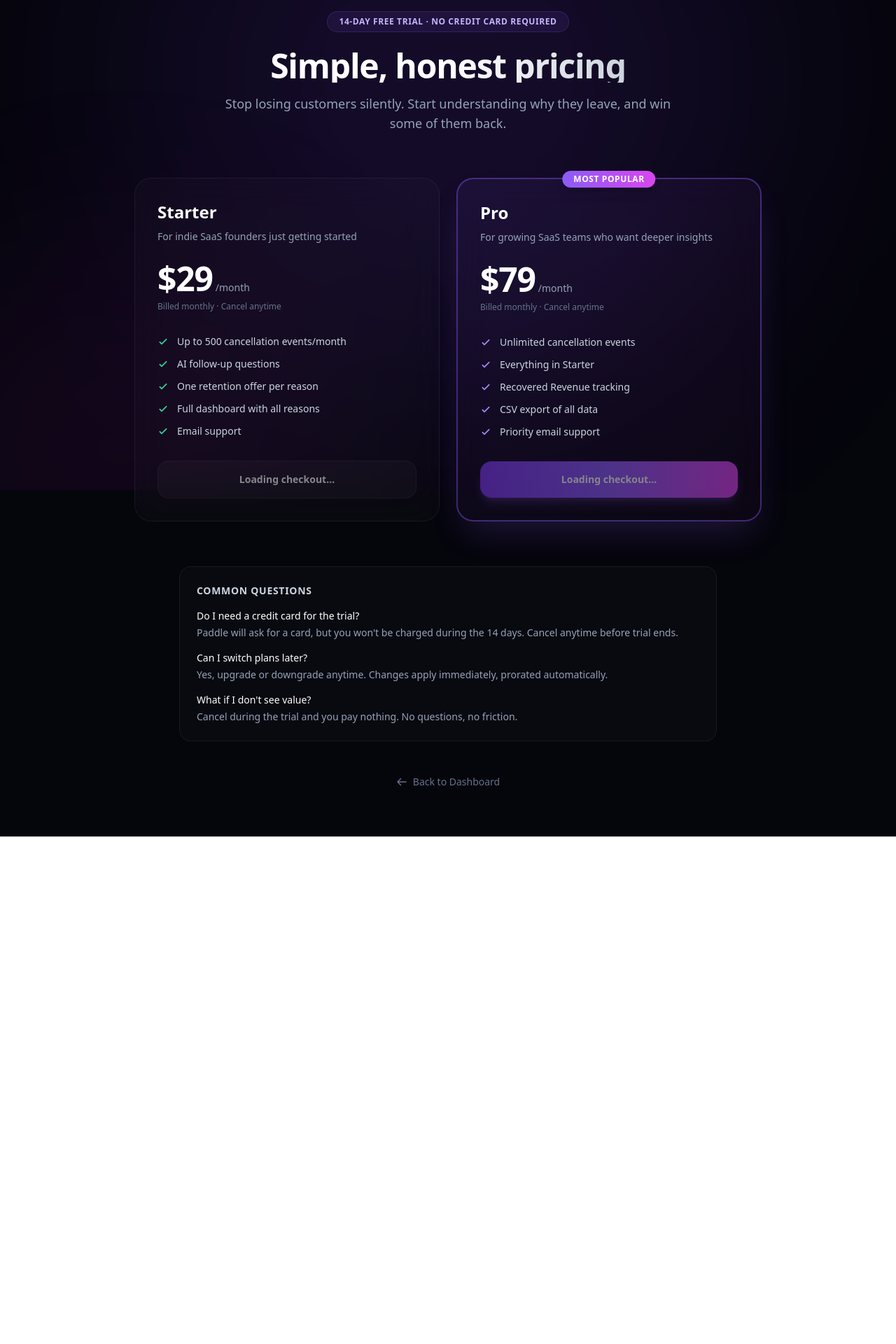
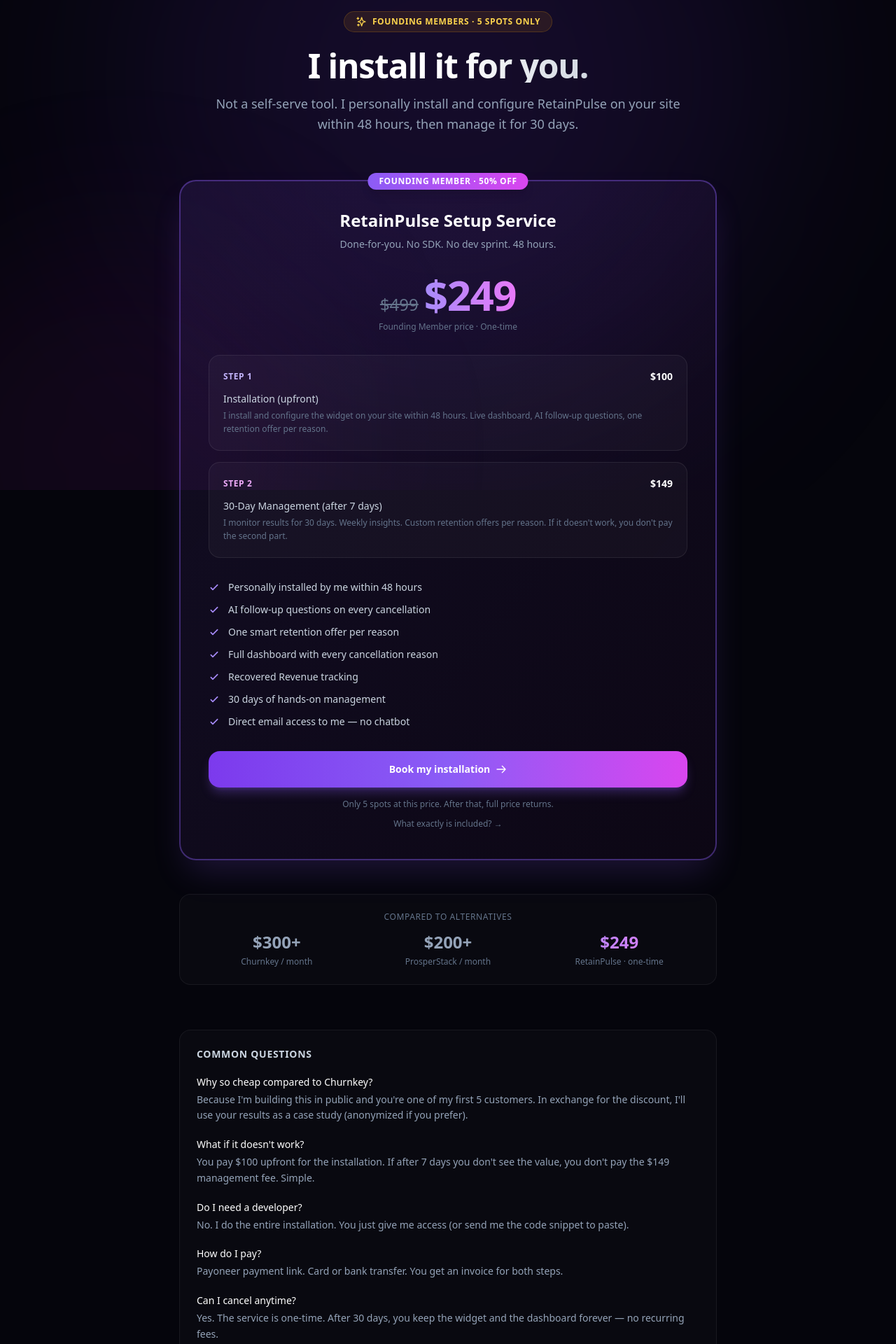
Before and after one commit to owikawa01-a11y/churnguard, a Next.js app: page /pricing in a window 1280 px wide. Shown: the part 100-2020 px from the top of the page at 70% size. Before the commit the page ends 1295 px from the top, so only its background shows below. Built offline with nearby package versions, Linux system fonts and the light colour scheme; no server answers.

Commit message:
rebrand to RetainPulse + new pricing page

```diff
--- a/app/pricing/page.js
+++ b/app/pricing/page.js
@@ -1,9 +1,6 @@
 "use client";
 
-import { useState, useEffect } from 'react';
-import Script from 'next/script';
-import { supabase } from '../../lib/supabaseClient';
-import { useRouter } from 'next/navigation';
+import { useState } from 'react';
 import Link from 'next/link';
 
 const IconCheck = () => (
@@ -24,176 +21,122 @@
   </svg>
 );
 
-const PLANS = [
-  {
-    id: 'starter',
-    name: 'Starter',
-    price: 29,
-    description: 'For indie SaaS founders just getting started',
-    features: [
-      'Up to 500 cancellation events/month',
-      'AI follow-up questions',
-      'One retention offer per reason',
-      'Full dashboard with all reasons',
-      'Email support',
-    ],
-    highlight: false,
-  },
-  {
-    id: 'pro',
-    name: 'Pro',
-    price: 79,
-    description: 'For growing SaaS teams who want deeper insights',
-    features: [
-      'Unlimited cancellation events',
-      'Everything in Starter',
-      'Recovered Revenue tracking',
-      'CSV export of all data',
-      'Priority email support',
-    ],
-    highlight: true,
-  },
-];
+const IconSpark = () => (
+  <svg className="w-4 h-4" fill="none" stroke="currentColor" viewBox="0 0 24 24" strokeWidth={2}>
+    <path strokeLinecap="round" strokeLinejoin="round" d="M5 3v4M3 5h4M6 17v4m-2-2h4m5-16l2.286 6.857L21 12l-5.714 2.143L13 21l-2.286-6.857L5 12l5.714-2.143L13 3z" />
+  </svg>
+);
 
 export default function PricingPage() {
-  const [loading, setLoading] = useState(null);
-  const [error, setError] = useState(null);
-  const [paddleReady, setPaddleReady] = useState(false);
-  const router = useRouter();
+  const [showOfferDetails, setShowOfferDetails] = useState(false);
 
-  useEffect(() => {
-    if (!paddleReady || typeof window === 'undefined' || !window.Paddle) return;
-
-    try {
-      window.Paddle.Environment.set(
-        process.env.NEXT_PUBLIC_PADDLE_ENVIRONMENT || 'sandbox'
+  const bookInstallation = () => {
+    const subject = encodeURIComponent('RetainPulse — Book my installation');
+    const body = encodeURIComponent(
+      `Hi,\n\nI'm interested in the RetainPulse Founding Member offer.\n\nMy SaaS:\nMy MRR range:\nMy cancellation flow today:\n\nThanks!`
     );
-
-      window.Paddle.Initialize({
-        token: process.env.NEXT_PUBLIC_PADDLE_CLIENT_TOKEN,
-        eventCallback: (event) => {
-          if (event.name === 'checkout.completed') {
-            router.push('/dashboard?checkout=success');
-          }
-        },
-      });
-    } catch (err) {
-      console.error('[Pricing] Paddle init failed:', err);
-    }
-  }, [paddleReady, router]);
-
-  const handleSubscribe = async (planId) => {
-    setLoading(planId);
-    setError(null);
-
-    try {
-      const { data: { session } } = await supabase.auth.getSession();
-
-      if (!session) {
-        router.push('/login?redirect=/pricing');
-        return;
-      }
-
-      const res = await fetch('/api/paddle/checkout', {
-        method: 'POST',
-        headers: {
-          'Content-Type': 'application/json',
-          Authorization: `Bearer ${session.access_token}`,
-        },
-        body: JSON.stringify({ plan: planId }),
-      });
-
-      const data = await res.json();
-
-      if (!res.ok || !data.transaction_id) {
-        throw new Error(data.error || 'Failed to create transaction');
-      }
-
-      if (window.Paddle && typeof window.Paddle.Checkout?.open === 'function') {
-        window.Paddle.Checkout.open({
-          transactionId: data.transaction_id,
-        });
-      } else {
-        throw new Error('Paddle.js not loaded yet. Please refresh and try again.');
-      }
-    } catch (err) {
-      console.error('[Pricing] Checkout error:', err);
-      setError(err.message || 'Something went wrong. Please try again.');
-      setLoading(null);
-    }
+    window.location.href = `mailto:RetainPulse+akamss001@gmail.com?subject=${subject}&body=${body}`;
   };
 
   return (
-    <>
-      <Script
-        src="https://cdn.paddle.com/paddle/v2/paddle.js"
-        onLoad={() => setPaddleReady(true)}
-        strategy="afterInteractive"
-      />
+    <div className="relative min-h-screen bg-[#05050c] text-white font-sans antialiased overflow-x-hidden">
 
-      <div className="relative min-h-screen bg-[#05050c] text-white font-sans antialiased overflow-x-hidden">
+      {/* Background */}
       <div className="fixed inset-0 overflow-hidden pointer-events-none">
         <div className="absolute top-[-30%] left-1/2 -translate-x-1/2 w-[900px] h-[900px] bg-violet-600/[0.13] rounded-full blur-[140px]"></div>
         <div className="absolute bottom-[-30%] left-[-10%] w-[600px] h-[600px] bg-fuchsia-600/[0.07] rounded-full blur-[130px]"></div>
       </div>
 
-        <div className="relative z-10 max-w-6xl mx-auto px-6 py-12 md:px-10 md:py-16">
-          <Link href="/dashboard" className="inline-flex items-center gap-2 text-slate-500 hover:text-slate-300 text-sm mb-8 transition-colors">
+      <div className="relative z-10 max-w-5xl mx-auto px-6 py-12 md:px-10 md:py-16">
+
+        {/* Back */}
+        <Link
+          href="/"
+          className="inline-flex items-center gap-2 text-slate-500 hover:text-slate-300 text-sm mb-8 transition-colors"
+        >
           <IconBack />
-            <span>Back to Dashboard</span>
+          <span>Back to home</span>
         </Link>
 
+        {/* Header */}
         <header className="text-center mb-16">
-            <div className="inline-block px-4 py-1.5 rounded-full bg-violet-500/10 border border-violet-500/20 text-violet-300 text-xs font-semibold tracking-wider uppercase mb-6">
-              14-day free trial · No credit card required
+          <div className="inline-flex items-center gap-2 px-4 py-1.5 rounded-full bg-amber-500/10 border border-amber-500/20 text-amber-300 text-xs font-semibold tracking-wider uppercase mb-6">
+            <IconSpark />
+            <span>Founding Members · 5 spots only</span>
           </div>
+
           <h1 className="text-4xl md:text-5xl font-bold tracking-tight bg-gradient-to-r from-white via-white to-slate-400 bg-clip-text text-transparent mb-4">
-              Simple, honest pricing
+            I install it for you.
           </h1>
-            <p className="text-slate-400 text-lg max-w-2xl mx-auto">
-              Stop losing customers silently. Start understanding why they leave, and win some of them back.
+
+          <p className="text-slate-400 text-lg max-w-2xl mx-auto leading-relaxed">
+            Not a self-serve tool. I personally install and configure RetainPulse on your site within 48 hours,
+            then manage it for 30 days.
           </p>
         </header>
 
-          {error && (
-            <div className="max-w-2xl mx-auto mb-8 p-4 rounded-xl bg-red-500/10 border border-red-500/20 text-red-300 text-sm text-center">
-              {error}
-            </div>
-          )}
+        {/* Main Pricing Card */}
+        <div className="max-w-3xl mx-auto mb-12">
+          <div className="relative rounded-3xl p-8 md:p-10 bg-gradient-to-br from-violet-500/[0.10] to-fuchsia-500/[0.04] border-2 border-violet-500/40 shadow-2xl shadow-violet-500/20">
 
-          <div className="grid grid-cols-1 md:grid-cols-2 gap-6 max-w-4xl mx-auto">
-            {PLANS.map((plan) => (
-              <div
-                key={plan.id}
-                className={`relative rounded-3xl p-8 backdrop-blur-xl transition-all duration-300 hover:-translate-y-1 ${
-                  plan.highlight
-                    ? 'bg-gradient-to-br from-violet-500/[0.08] to-fuchsia-500/[0.04] border-2 border-violet-500/40 shadow-2xl shadow-violet-500/20'
-                    : 'bg-white/[0.02] border border-white/[0.06] hover:border-white/[0.12]'
-                }`}
-              >
-                {plan.highlight && (
             <div className="absolute -top-3 left-1/2 -translate-x-1/2 px-4 py-1 rounded-full bg-gradient-to-r from-violet-500 to-fuchsia-500 text-white text-xs font-bold tracking-wider uppercase shadow-lg">
-                    Most Popular
-                  </div>
-                )}
-
-                <div className="mb-6">
-                  <h2 className="text-2xl font-bold mb-2">{plan.name}</h2>
-                  <p className="text-sm text-slate-400 leading-relaxed">{plan.description}</p>
+              Founding Member · 50% off
             </div>
 
-                <div className="mb-8">
-                  <div className="flex items-baseline gap-1">
-                    <span className="text-5xl font-bold tracking-tight">${plan.price}</span>
-                    <span className="text-slate-400 text-sm">/month</span>
-                  </div>
-                  <p className="text-xs text-slate-500 mt-2">Billed monthly · Cancel anytime</p>
+            <div className="text-center mb-8">
+              <h2 className="text-2xl font-bold mb-2">RetainPulse Setup Service</h2>
+              <p className="text-sm text-slate-400">Done-for-you. No SDK. No dev sprint. 48 hours.</p>
             </div>
 
+            {/* Price */}
+            <div className="text-center mb-8">
+              <div className="flex items-baseline justify-center gap-2 mb-2">
+                <span className="text-slate-500 line-through text-2xl">$499</span>
+                <span className="text-6xl font-bold tracking-tight bg-gradient-to-r from-violet-400 to-fuchsia-400 bg-clip-text text-transparent">$249</span>
+              </div>
+              <p className="text-xs text-slate-500">Founding Member price · One-time</p>
+            </div>
+
+            {/* What you get */}
+            <div className="mb-8 space-y-4">
+              <div className="rounded-2xl bg-white/[0.03] border border-white/[0.08] p-5">
+                <div className="flex items-center justify-between mb-3">
+                  <span className="text-xs font-bold text-violet-300 uppercase tracking-wider">Step 1</span>
+                  <span className="text-sm font-bold text-white">$100</span>
+                </div>
+                <p className="text-sm text-slate-300 mb-1 font-medium">Installation (upfront)</p>
+                <p className="text-xs text-slate-500 leading-relaxed">
+                  I install and configure the widget on your site within 48 hours.
+                  Live dashboard, AI follow-up questions, one retention offer per reason.
+                </p>
+              </div>
+
+              <div className="rounded-2xl bg-white/[0.03] border border-white/[0.08] p-5">
+                <div className="flex items-center justify-between mb-3">
+                  <span className="text-xs font-bold text-fuchsia-300 uppercase tracking-wider">Step 2</span>
+                  <span className="text-sm font-bold text-white">$149</span>
+                </div>
+                <p className="text-sm text-slate-300 mb-1 font-medium">30-Day Management (after 7 days)</p>
+                <p className="text-xs text-slate-500 leading-relaxed">
+                  I monitor results for 30 days. Weekly insights. Custom retention offers per reason.
+                  If it doesn't work, you don't pay the second part.
+                </p>
+              </div>
+            </div>
+
+            {/* Features */}
             <ul className="space-y-3 mb-8">
-                  {plan.features.map((feature, i) => (
+              {[
+                'Personally installed by me within 48 hours',
+                'AI follow-up questions on every cancellation',
+                'One smart retention offer per reason',
+                'Full dashboard with every cancellation reason',
+                'Recovered Revenue tracking',
+                '30 days of hands-on management',
+                'Direct email access to me — no chatbot',
+              ].map((feature, i) => (
                 <li key={i} className="flex items-start gap-3 text-sm text-slate-300">
-                      <span className={`mt-0.5 flex-shrink-0 ${plan.highlight ? 'text-violet-400' : 'text-emerald-400'}`}>
+                  <span className="mt-0.5 flex-shrink-0 text-violet-400">
                     <IconCheck />
                   </span>
                   <span>{feature}</span>
@@ -201,66 +144,139 @@
               ))}
             </ul>
 
+            {/* CTA */}
             <button
-                  onClick={() => handleSubscribe(plan.id)}
-                  disabled={loading !== null || !paddleReady}
-                  className={`group w-full py-4 rounded-2xl font-semibold text-sm transition-all duration-200 flex items-center justify-center gap-2 ${
-                    plan.highlight
-                      ? 'bg-gradient-to-r from-violet-600 via-violet-500 to-fuchsia-500 text-white shadow-lg shadow-violet-500/30 hover:shadow-violet-500/50 hover:scale-[1.02]'
-                      : 'bg-white/[0.05] text-white border border-white/[0.08] hover:bg-white/[0.08] hover:border-white/[0.15]'
-                  } disabled:opacity-50 disabled:cursor-not-allowed disabled:hover:scale-100`}
+              onClick={bookInstallation}
+              className="group w-full py-4 rounded-2xl font-semibold text-sm bg-gradient-to-r from-violet-600 via-violet-500 to-fuchsia-500 text-white shadow-lg shadow-violet-500/30 hover:shadow-violet-500/50 hover:scale-[1.01] transition-all duration-200 flex items-center justify-center gap-2"
             >
-                  {loading === plan.id ? (
-                    <>
-                      <div className="w-4 h-4 border-2 border-white/30 border-t-white rounded-full animate-spin"></div>
-                      <span>Loading...</span>
-                    </>
-                  ) : !paddleReady ? (
-                    <span>Loading checkout...</span>
-                  ) : (
-                    <>
-                      <span>Start 14-day free trial</span>
+              <span>Book my installation</span>
               <span className="transition-transform group-hover:translate-x-1">
                 <IconArrowRight />
               </span>
-                    </>
+            </button>
+
+            <p className="text-xs text-slate-500 text-center mt-4">
+              Only 5 spots at this price. After that, full price returns.
+            </p>
+
+            <button
+              onClick={() => setShowOfferDetails(!showOfferDetails)}
+              className="w-full mt-3 text-xs text-slate-500 hover:text-slate-400 transition-colors"
+            >
+              {showOfferDetails ? '← Hide details' : 'What exactly is included? →'}
+            </button>
+
+            {showOfferDetails && (
+              <div className="mt-6 pt-6 border-t border-white/[0.06] space-y-3 text-xs text-slate-400 leading-relaxed">
+                <p>
+                  <strong className="text-white">48-hour setup.</strong> I log into your site (or your codebase),
+                  install the widget, connect it to your cancellation flow, and test it with a real cancellation.
+                </p>
+                <p>
+                  <strong className="text-white">AI follow-up.</strong> When a customer cancels, they pick a reason.
+                  The AI asks ONE contextual follow-up question to understand the real "why."
+                </p>
+                <p>
+                  <strong className="text-white">Retention offer.</strong> Based on the answer, one matching offer is shown.
+                  Not a discount for everyone — a targeted offer per reason.
+                </p>
+                <p>
+                  <strong className="text-white">Dashboard.</strong> Every cancellation, every reason, every answer.
+                  Recovered Revenue tracked. CSV exportable.
+                </p>
+                <p>
+                  <strong className="text-white">30-day management.</strong> For 30 days after install,
+                  I monitor results, tweak the retention offers, and send you weekly insights.
+                </p>
+              </div>
             )}
-                </button>
           </div>
-            ))}
         </div>
 
-          <div className="mt-16 max-w-3xl mx-auto">
-            <div className="rounded-2xl bg-white/[0.02] border border-white/[0.06] p-6">
-              <h3 className="text-sm font-semibold text-slate-300 uppercase tracking-wider mb-4">Common questions</h3>
-              <div className="space-y-4 text-sm">
+        {/* Comparison Teaser */}
+        <div className="max-w-3xl mx-auto mb-16">
+          <div className="rounded-2xl bg-white/[0.02] border border-white/[0.06] p-6 text-center">
+            <p className="text-xs text-slate-500 uppercase tracking-wider mb-3">Compared to alternatives</p>
+            <div className="grid grid-cols-3 gap-4 text-center">
               <div>
-                  <p className="font-medium text-white mb-1">Do I need a credit card for the trial?</p>
-                  <p className="text-slate-400">Paddle will ask for a card, but you won't be charged during the 14 days. Cancel anytime before trial ends.</p>
+                <p className="text-2xl font-bold text-slate-400">$300+</p>
+                <p className="text-xs text-slate-500 mt-1">Churnkey / month</p>
               </div>
               <div>
-                  <p className="font-medium text-white mb-1">Can I switch plans later?</p>
-                  <p className="text-slate-400">Yes, upgrade or downgrade anytime. Changes apply immediately, prorated automatically.</p>
+                <p className="text-2xl font-bold text-slate-400">$200+</p>
+                <p className="text-xs text-slate-500 mt-1">ProsperStack / month</p>
               </div>
               <div>
-                  <p className="font-medium text-white mb-1">What if I don't see value?</p>
-                  <p className="text-slate-400">Cancel during the trial and you pay nothing. No questions, no friction.</p>
+                <p className="text-2xl font-bold bg-gradient-to-r from-violet-400 to-fuchsia-400 bg-clip-text text-transparent">$249</p>
+                <p className="text-xs text-slate-500 mt-1">RetainPulse · one-time</p>
               </div>
             </div>
           </div>
         </div>
 
-          <footer className="mt-12 text-center">
-            <Link
-              href="/dashboard"
-              className="inline-flex items-center gap-2 text-slate-500 hover:text-slate-300 text-sm transition-colors"
+        {/* FAQ */}
+        <div className="max-w-3xl mx-auto">
+          <div className="rounded-2xl bg-white/[0.02] border border-white/[0.06] p-6">
+            <h3 className="text-sm font-semibold text-slate-300 uppercase tracking-wider mb-5">
+              Common questions
+            </h3>
+            <div className="space-y-5 text-sm">
+              <div>
+                <p className="font-medium text-white mb-1">Why so cheap compared to Churnkey?</p>
+                <p className="text-slate-400 leading-relaxed">
+                  Because I'm building this in public and you're one of my first 5 customers.
+                  In exchange for the discount, I'll use your results as a case study (anonymized if you prefer).
+                </p>
+              </div>
+              <div>
+                <p className="font-medium text-white mb-1">What if it doesn't work?</p>
+                <p className="text-slate-400 leading-relaxed">
+                  You pay $100 upfront for the installation. If after 7 days you don't see the value,
+                  you don't pay the $149 management fee. Simple.
+                </p>
+              </div>
+              <div>
+                <p className="font-medium text-white mb-1">Do I need a developer?</p>
+                <p className="text-slate-400 leading-relaxed">
+                  No. I do the entire installation. You just give me access (or send me the code snippet to paste).
+                </p>
+              </div>
+              <div>
+                <p className="font-medium text-white mb-1">How do I pay?</p>
+                <p className="text-slate-400 leading-relaxed">
+                  Payoneer payment link. Card or bank transfer. You get an invoice for both steps.
+                </p>
+              </div>
+              <div>
+                <p className="font-medium text-white mb-1">Can I cancel anytime?</p>
+                <p className="text-slate-400 leading-relaxed">
+                  Yes. The service is one-time. After 30 days, you keep the widget and the dashboard forever —
+                  no recurring fees.
+                </p>
+              </div>
+            </div>
+          </div>
+        </div>
+
+        {/* Bottom CTA */}
+        <div className="mt-12 text-center">
+          <button
+            onClick={bookInstallation}
+            className="inline-flex items-center gap-2 px-6 py-3 rounded-xl text-sm font-semibold bg-white/[0.05] text-white border border-white/[0.08] hover:bg-white/[0.08] hover:border-white/[0.15] transition-all"
           >
-              <IconBack />
-              <span>Back to Dashboard</span>
-            </Link>
+            <span>Book my installation</span>
+            <IconArrowRight />
+          </button>
+          <p className="text-xs text-slate-500 mt-3">
+            Or DM me on X: <span className="text-slate-400">@Retainpulse</span>
+          </p>
+        </div>
+
+        {/* Footer */}
+        <footer className="mt-16 pt-8 border-t border-white/[0.06] text-center text-xs text-slate-600">
+          © 2026 RetainPulse. All rights reserved.
         </footer>
       </div>
     </div>
-    </>
   );
 }
```
Lines whose indentation alone changed are shown as unchanged.
